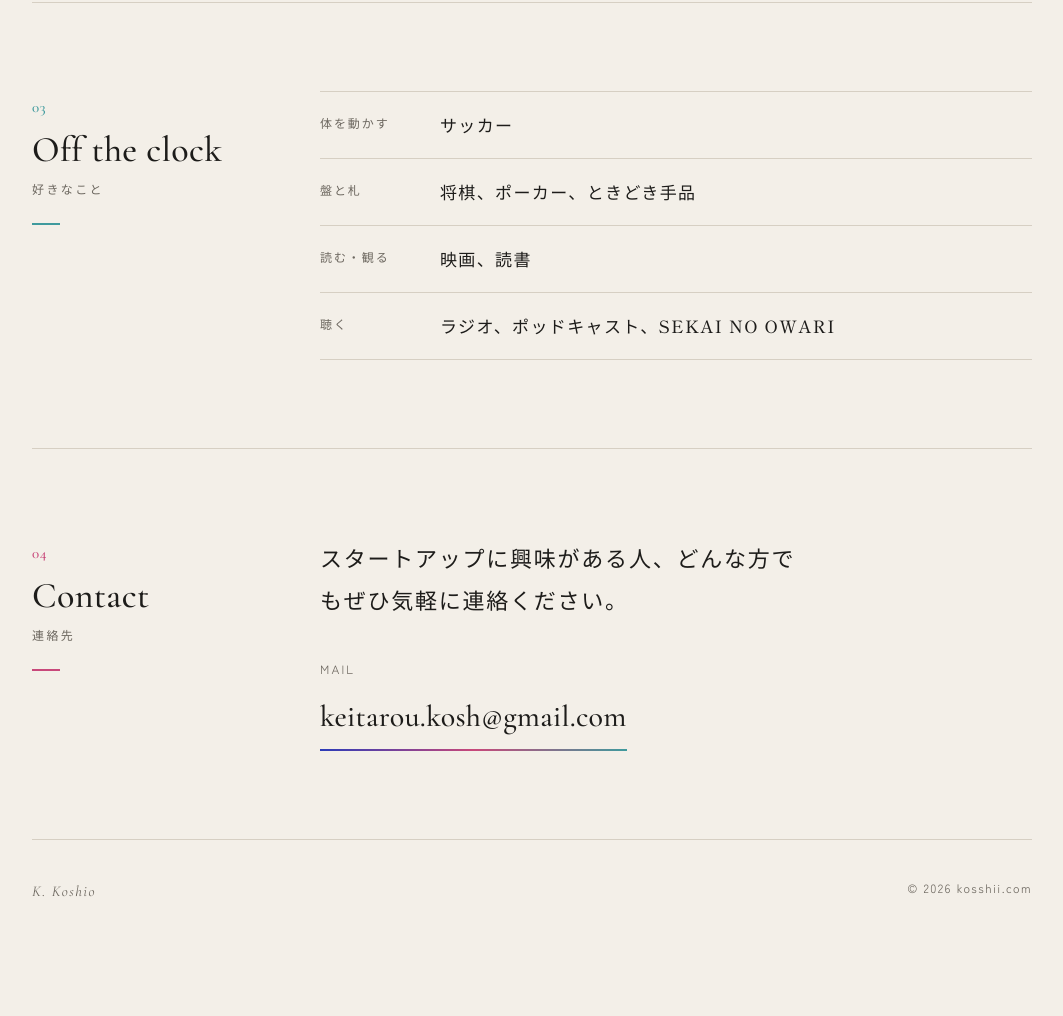
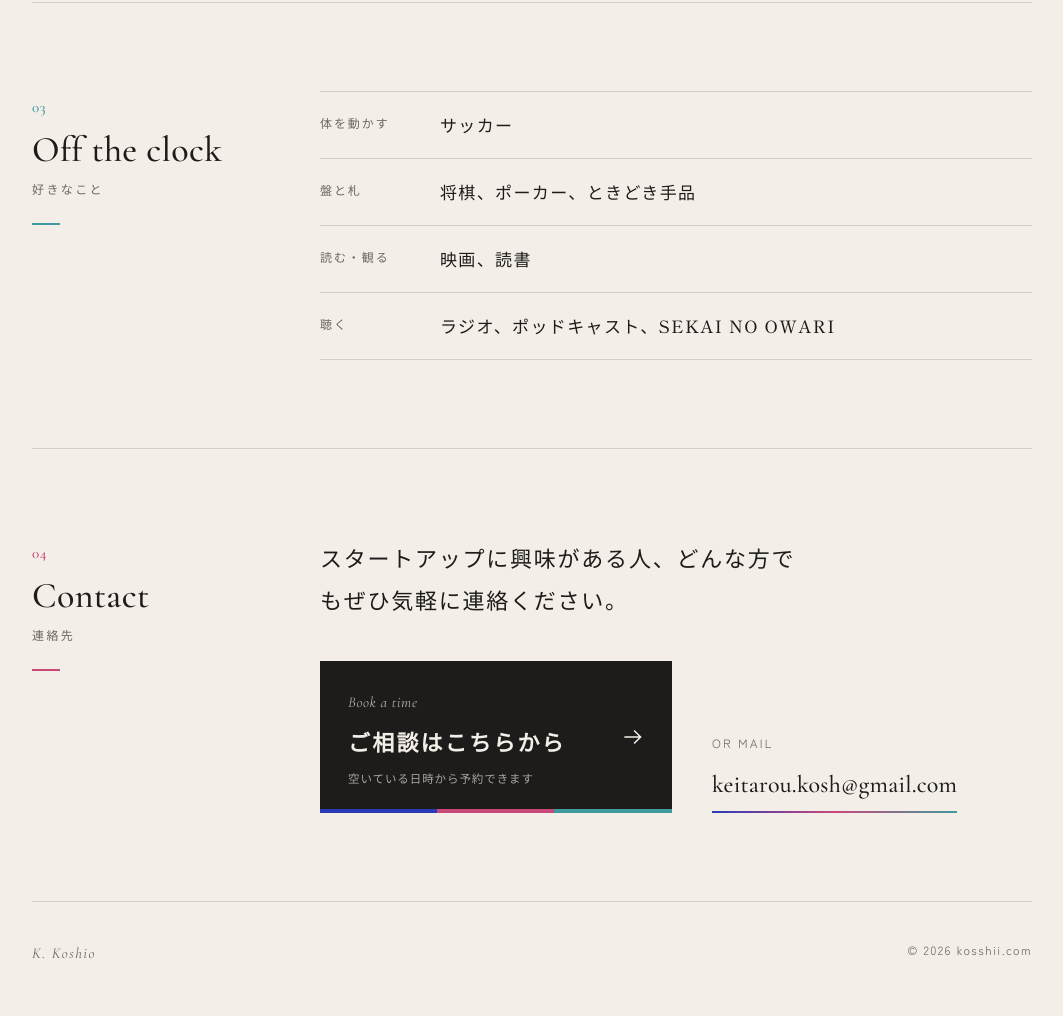
Before and after one commit to redeltama01/kosshii.com, a plain HTML site: page index.html in a window 1280 px wide. Shown: the part 2118-3134 px from the top of the page, without its empty margins (108-1171 px from the left). Before the commit the page ends 3072 px from the top, so only its background shows below. Drawn offline with nearby package versions, Linux system fonts and the light colour scheme.

Commit message:
Add consultation booking button to contact section
Co-Authored-By: Claude Opus 5.5 <noreply@anthropic.com>
Claude-Session: https://claude.ai/code/session_013xty1TnjZkZ7rzA3kUM2b8

```diff
--- a/index.html
+++ b/index.html
@@ -86,6 +86,16 @@ section{display:grid;grid-template-columns:240px 1fr;gap:48px;padding:88px 0;bor
 .likes dd{font-family:var(--serif-ja);font-size:17px;letter-spacing:.08em}
 
 .contact .msg{font-family:var(--serif-ja);font-size:22px;line-height:1.9;letter-spacing:.08em;max-width:22em}
+.ways{display:grid;grid-template-columns:minmax(0,1.1fr) minmax(0,1fr);gap:40px;align-items:end;margin-top:40px}
+.book{position:relative;display:block;background:var(--ink);color:var(--paper);padding:26px 72px 26px 28px;overflow:hidden;transition:transform .25s}
+.book::after{content:"";position:absolute;left:0;right:0;bottom:0;height:4px;background:linear-gradient(90deg,var(--ultra) 33.3%,var(--rose) 33.3% 66.6%,var(--aqua) 66.6%)}
+.book-en{display:block;font-family:var(--serif-en);font-style:italic;font-size:15px;opacity:.7}
+.book-ja{display:block;font-family:var(--serif-ja);font-weight:600;font-size:22px;letter-spacing:.1em;margin-top:2px}
+.book-sub{display:block;font-size:11.5px;letter-spacing:.08em;opacity:.65;margin-top:6px;line-height:1.6}
+.book .arrow{position:absolute;right:26px;top:50%;width:26px;height:26px;margin-top:-13px;fill:none;stroke:currentColor;stroke-width:1.4;transition:transform .25s}
+.book:hover .arrow{transform:translateX(6px)}
+.book:hover{transform:translateY(-2px)}
+.ways .mail{margin-top:0;font-size:24px;justify-self:start}
 .mail{display:inline-block;margin-top:36px;font-family:var(--serif-en);font-size:30px;letter-spacing:.01em;word-break:break-all;
   background:linear-gradient(90deg,var(--ultra),var(--rose),var(--aqua)) left bottom/100% 2px no-repeat;padding-bottom:4px;transition:background-size .3s}
 .mail:hover{background-size:0 2px}
@@ -104,7 +114,8 @@ footer .mark{font-family:var(--serif-en);font-style:italic;font-size:15px}
   .entries li{grid-template-columns:1fr;gap:6px}
   .likes{grid-template-columns:96px 1fr}
   .contact .msg{font-size:19px}
-  .mail{font-size:24px}
+  .mail,.ways .mail{font-size:22px}
+  .ways{grid-template-columns:1fr;gap:32px}
 }
 </style>
 </head>
@@ -166,7 +177,15 @@ footer .mark{font-family:var(--serif-en);font-style:italic;font-size:15px}
       <div class="label"><span class="no">04</span><h2>Contact</h2><p>連絡先</p></div>
       <div>
         <p class="msg">スタートアップに興味がある人、どんな方でもぜひ気軽に連絡ください。</p>
-        <a class="mail" href="mailto:keitarou.kosh@gmail.com"><span>MAIL</span>keitarou.kosh@gmail.com</a>
+        <div class="ways">
+          <a class="book" href="https://calendar.app.google/P2XAVX8WN4ny8qPC8" target="_blank" rel="noopener">
+            <span class="book-en">Book a time</span>
+            <span class="book-ja">ご相談はこちらから</span>
+            <span class="book-sub">空いている日時から予約できます</span>
+            <svg class="arrow" viewBox="0 0 24 24" aria-hidden="true"><path d="M4 12h15M13 6l6 6-6 6"/></svg>
+          </a>
+          <a class="mail" href="mailto:keitarou.kosh@gmail.com"><span>OR MAIL</span>keitarou.kosh@gmail.com</a>
+        </div>
       </div>
     </section>
   </main>
```
